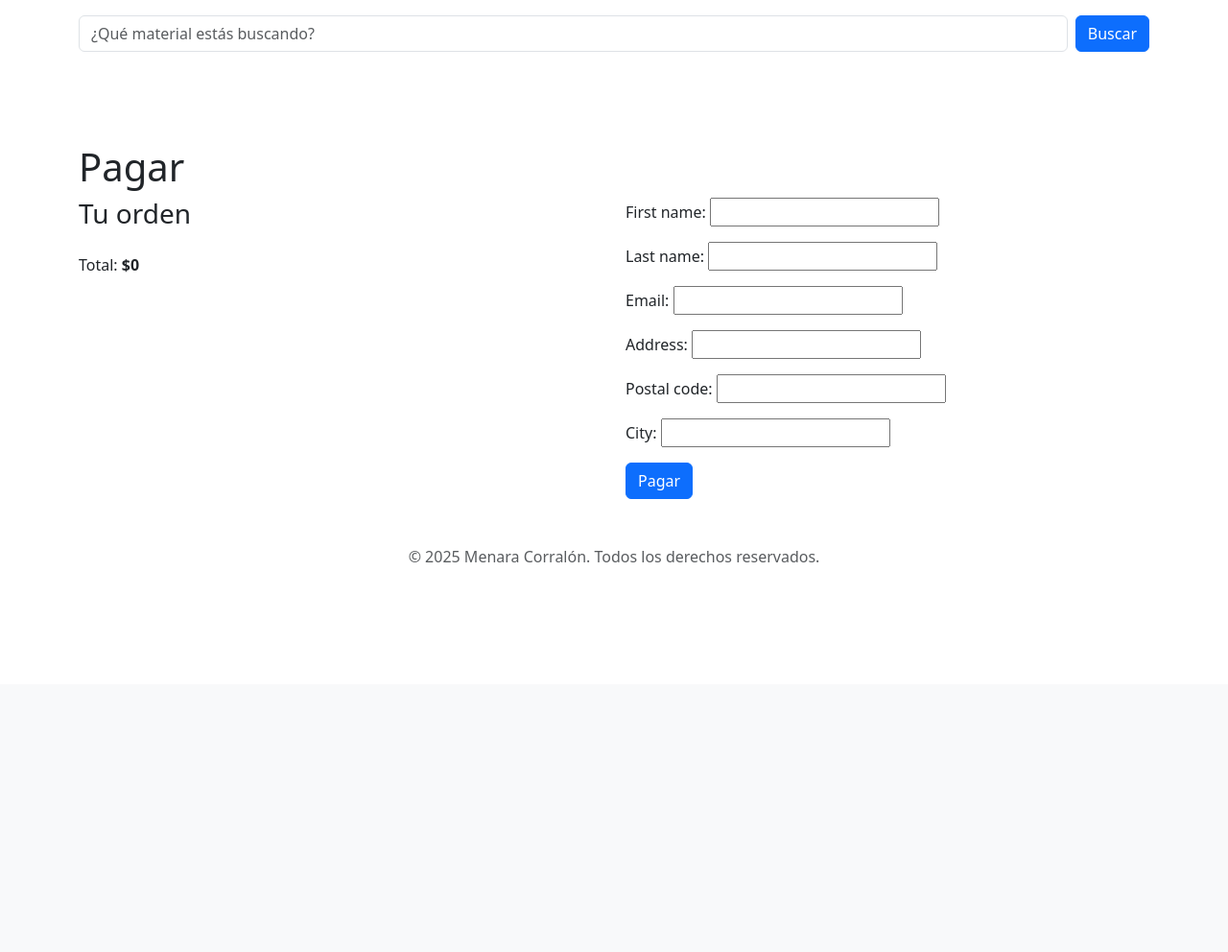
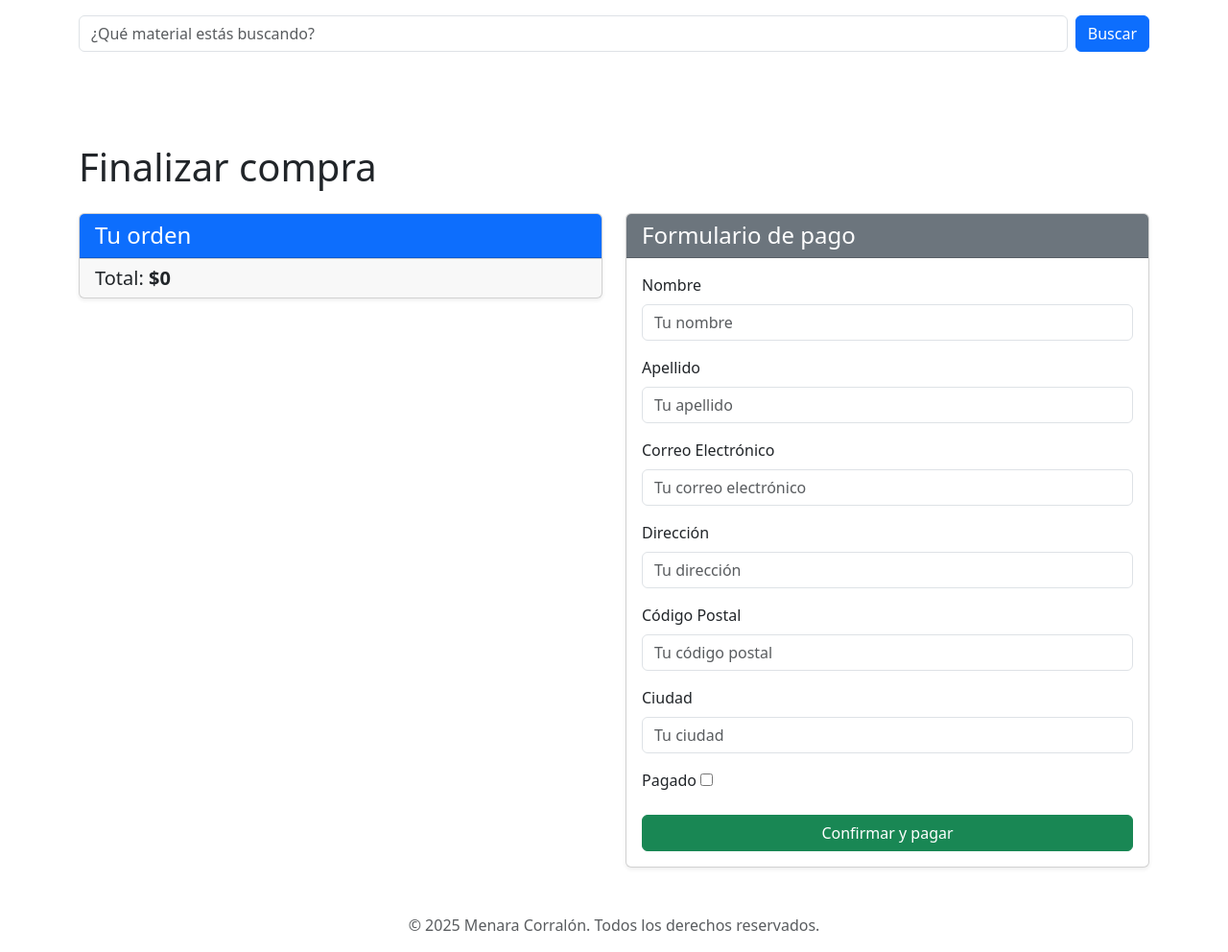
Before and after one commit to Lautamendoza/acerma, a Django app: page /orders/create/ in a window 1280 px wide. Shown: the part 87-1079 px from the top of the page at 96% size. Before the commit the page ends 673 px from the top, so only its background shows below. Run offline with Django 5.2, Linux system fonts and the light colour scheme.

Commit message:
TODO FUNCIONA 9/6

```diff
--- a/cart/forms.py
+++ b/cart/forms.py
@@ -1,11 +1,17 @@
 from django import forms
+from django.utils.translation import gettext_lazy as _
 
-PRODUCT_QUANTITY_CHOICES = [(i, str(i)) for  i in range(1, 11)]
+PRODUCT_QUANTITY_CHOICES = [(i, str(i)) for i in range(1, 11)]
 
 class CartAddProductForm(forms.Form):
-    cantidad = forms.TypedChoiceField(choices=PRODUCT_QUANTITY_CHOICES,
-                                      coerce=int)
+    cantidad = forms.TypedChoiceField(
+        label=_("Cantidad"),
+        choices=PRODUCT_QUANTITY_CHOICES,
+        coerce=int
+    )
 
-    override = forms.BooleanField(required=False,
-                                  initial=False,
-                                  widget=forms.HiddenInput)
+    override = forms.BooleanField(
+        required=False,
+        initial=False,
+        widget=forms.HiddenInput
+    )
--- a/ecommerce/settings.py
+++ b/ecommerce/settings.py
@@ -93,7 +93,7 @@ AUTH_PASSWORD_VALIDATORS = [
 # Internationalization
 # https://docs.djangoproject.com/en/5.2/topics/i18n/
 
-LANGUAGE_CODE = 'en-us'
+LANGUAGE_CODE = 'es'
 
 TIME_ZONE = 'UTC'
 
--- a/orders/forms.py
+++ b/orders/forms.py
@@ -1,7 +1,27 @@
 from django import forms
 from .models import Order
+from django.utils.translation import gettext_lazy as _
 
 class OrderCreateForm(forms.ModelForm):
     class Meta:
         model = Order
-        fields= ['first_name', 'last_name','email', 'address', 'postal_code', 'city']
+        fields = ['first_name', 'last_name', 'email', 'address', 'postal_code', 'city', 'paid']
+        labels = {
+            'first_name': _("Nombre"),
+            'last_name': _("Apellido"),
+            'email': _("Correo Electrónico"),
+            'address': _("Dirección"),
+            'postal_code': _("Código Postal"),
+            'city': _("Ciudad"),
+            'created': _("Creado"),
+            'paid': _("Pagado"),
+
+        }
+        widgets = {
+            'first_name': forms.TextInput(attrs={'class': 'form-control', 'placeholder': _('Tu nombre')}),
+            'last_name': forms.TextInput(attrs={'class': 'form-control', 'placeholder': _('Tu apellido')}),
+            'email': forms.EmailInput(attrs={'class': 'form-control', 'placeholder': _('Tu correo electrónico')}),
+            'address': forms.TextInput(attrs={'class': 'form-control', 'placeholder': _('Tu dirección')}),
+            'postal_code': forms.TextInput(attrs={'class': 'form-control', 'placeholder': _('Tu código postal')}),
+            'city': forms.TextInput(attrs={'class': 'form-control', 'placeholder': _('Tu ciudad')}),
+         }
--- a/orders/models.py
+++ b/orders/models.py
@@ -3,19 +3,21 @@ from p1ecommerce.models import Product
 
 
 class Order(models.Model):
-    first_name = models.CharField(max_length=100)
-    last_name = models.CharField(max_length=100)
-    email= models.EmailField()
-    address= models.CharField(max_length=250)
-    postal_code= models.CharField(max_length=10)
-    city= models.CharField(max_length=100)
-    created= models.DateTimeField(auto_now_add=True)
-    paid = models.BooleanField(default=False)
+    first_name = models.CharField("Nombre", max_length=50)
+    last_name = models.CharField("Apellido", max_length=50)
+    email = models.EmailField("Correo electrónico")
+    address = models.CharField("Dirección", max_length=250)
+    postal_code = models.CharField("Código postal", max_length=20)
+    city = models.CharField("Ciudad", max_length=100)
+    paid = models.BooleanField("Pagado", default=False)
+    created = models.DateTimeField("Creado", auto_now_add=True)
+    def __str__(self):
+        return f"Orden de {self.first_name} {self.last_name}"
 
     class Meta:
         ordering = ['-created']
         indexes = [
-            models.Index(fields=['-created'])
+            models.Index(fields=['created'])
         ]
 
     def __str__(self):
--- a/orders/templates/orders/create.html
+++ b/orders/templates/orders/create.html
@@ -1,34 +1,56 @@
 {% extends "base.html" %}
+
 {% block title %}
   Tu orden
 {% endblock %}
+
 {% block content %}
 <div class="container mt-5">
-    <h1>Pagar</h1>
+  <h1 class="mb-4">Finalizar compra</h1>
   <div class="row">
+    <!-- Carrito -->
     <div class="col-md-6">
-        <div class="order-info">
-          <h3>Tu orden</h3>
-          <ul class="list-group">
+      <div class="card shadow-sm mb-4">
+        <div class="card-header bg-primary text-white">
+          <h4 class="mb-0">Tu orden</h4>
+        </div>
+        <ul class="list-group list-group-flush">
           {% for item in cart %}
-              <li class="list-group-item">
-                {{ item.quantity }}x {{ item.product.name }}
-                <span class="badge bg-primary">${{ item.total_price }}</span>
+            <li class="list-group-item d-flex justify-content-between align-items-center">
+              <span>{{ item.quantity }} × {{ item.product.name }}</span>
+              <span class="badge bg-success rounded-pill">${{ item.total_price }}</span>
             </li>
           {% endfor %}
         </ul>
-          <p class="mt-3">Total: <strong>${{ cart.get_total_price }}</strong></p>
+        <div class="card-footer">
+          <h5 class="mb-0">Total: <strong>${{ cart.get_total_price }}</strong></h5>
         </div>
       </div>
+    </div>
+
+    <!-- Formulario vertical -->
     <div class="col-md-6">
-        <form method="post" class="order-form">
+      <div class="card shadow-sm">
+        <div class="card-header bg-secondary text-white">
+          <h4 class="mb-0">Formulario de pago</h4>
+        </div>
+        <div class="card-body">
+          <form method="post">
+            {% csrf_token %}
+            {% for field in form %}
               <div class="mb-3">
-            {% csrf_token %}
-            {{ form.as_p }}
+                <label for="{{ field.id_for_label }}" class="form-label">{{ field.label }}</label>
+                {{ field }}
+                {% if field.errors %}
+                  <div class="text-danger small">{{ field.errors }}</div>
+                {% endif %}
               </div>
-          <button type="submit" class="btn btn-primary">Pagar</button>
+            {% endfor %}
+            <button type="submit" class="btn btn-success w-100">Confirmar y pagar</button>
           </form>
         </div>
       </div>
     </div>
+  </div>
+</div>
 {% endblock %}
--- a/p1ecommerce/templates/tienda/list.html
+++ b/p1ecommerce/templates/tienda/list.html
@@ -9,7 +9,7 @@
 
 <!-- Carrusel de imágenes -->
 
-<div id="carouselExample" class="carousel slide mb-5 shadow" data-bs-ride="carousel">
+<div id="carouselExample" class="carousel slide mb-5 shadow p-0" data-bs-ride="carousel">
   <div class="carousel-inner rounded">
     <div class="carousel-item active">
       <img src="{% static 'img/car1.png' %}" class="d-block w-100" alt="Imagen 1">
--- a/p1ecommerce/views.py
+++ b/p1ecommerce/views.py
@@ -13,7 +13,7 @@ def product_list(request, category_slug=None):
         category = get_object_or_404(Category, slug=category_slug)
         products = products.filter(category=category)
 
-    query = request.GET.get('search')  # Obtener texto del input
+    query = request.GET.get('search')
     if query:
         products = products.filter(
             Q(name__icontains=query) | Q(description__icontains=query)
```
Also changed, not shown: orders/admin.py (+8 -4 lines), db.sqlite3, orders/migrations/0002_remove_order_orders_orde_created_743fca_idx_and_more.py (added), p1ecommerce/migrations/0002_alter_product_created_alter_product_updated.py (added), products/2025/06/09/Corblock_10_Muro_40cm.jpg (added). Lines whose indentation alone changed are shown as unchanged.
